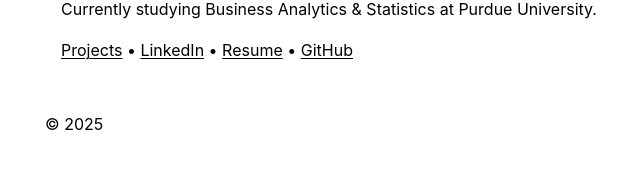
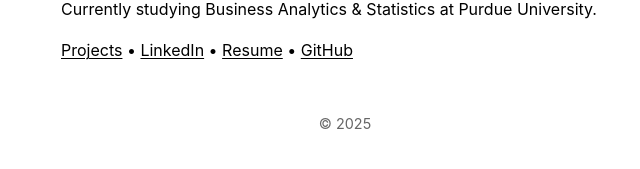
Before and after one commit to acepocalypse/acepocalypse.github.io, a Jekyll site: the page built from index.md, in a window 1280 px wide. Shown: the part 160-329 px from the top of the page, without its empty margins (295-935 px from the left). Built offline with Jekyll 4.4.1, drawn with Linux system fonts in a browser that asks for light colours.

Commit message:
Refactor footer markup to improve structure and remove inline styles

```diff
--- a/_layouts/default.html
+++ b/_layouts/default.html
@@ -10,7 +10,7 @@
   <main>
     {{ content }}
   </main>
-  <footer style="position: absolute; bottom: 0; width: 100%; text-align: center;"></footer>
+  <footer>
     &copy; {{ site.time | date: '%Y' }} {{ site.author.name }}
   </footer>
 </body>
```
